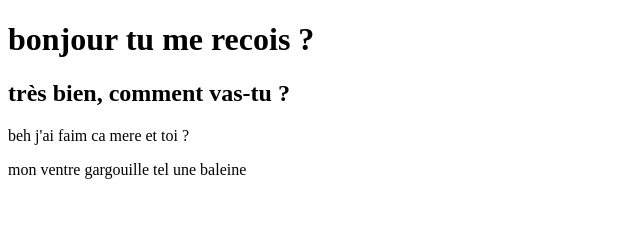
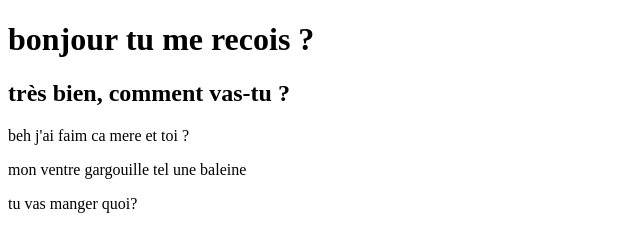
Before and after one commit to xexee/Repository1, a plain HTML site: page index.html in a window 1280 px wide. Shown: the whole page, without its empty margins (0-640 px from the left). Drawn offline with Linux system fonts and the light colour scheme.

Commit message:
xelina 4
un p de plus

```diff
--- a/index.html
+++ b/index.html
@@ -8,6 +8,7 @@
     <h2> très bien, comment vas-tu ?</h2>
     <p>beh j'ai faim ca mere et toi ? </p>
     <p> mon ventre gargouille tel une baleine</p>
+    <p>tu vas manger quoi?</p>
 </head>
 <body>
 
```
